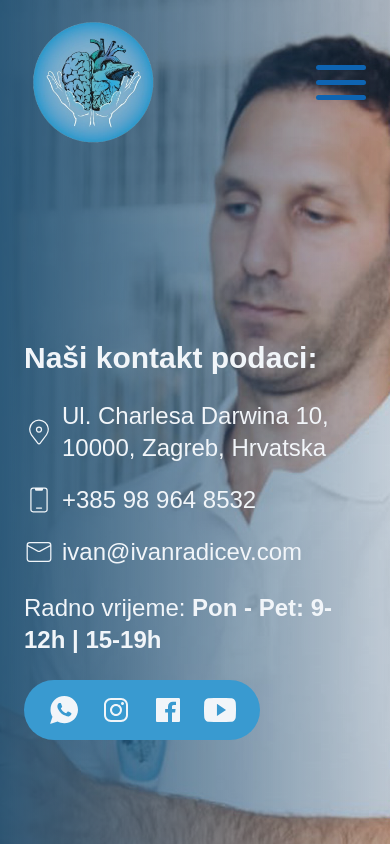
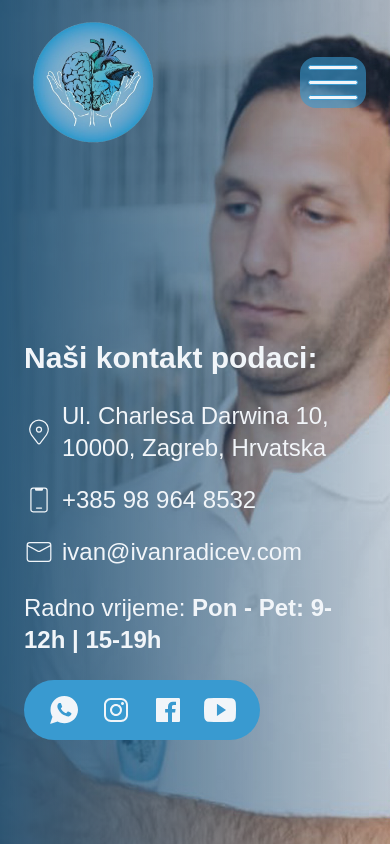
Before and after one commit to Tessio94/zivotbezboli, a Next.js app: page / in a window 390 px wide. Shown: the top 844 px of the page. Built offline with nearby package versions, Linux system fonts and the light colour scheme.

Commit message:
changed colors for hamb menu

```diff
--- a/components/Header.tsx
+++ b/components/Header.tsx
@@ -199,26 +199,26 @@
       </div>
 
       {/* ------------------mobile navigation---------------------------- */}
-      <div className="ml-auto block lg:hidden">
+      <div className="bg-theme1/60 ml-auto block rounded-2xl p-2 lg:hidden">
         <div
           className="relative z-50 h-[35px] w-12.5 rotate-0 cursor-pointer transition-all duration-300 ease-in-out"
           onClick={() => setHambActive((prev) => !prev)}
         >
           <span
             className={cn(
-              "bg-theme3 transition-300 absolute left-0 block h-[5px] w-full rounded-[9px] transition-all ease-in-out",
+              "transition-300 border-theme1 absolute left-0 block h-[5px] w-full rounded-[9px] border bg-slate-100 transition-all ease-in-out",
               hambActive ? "top-[16px] rotate-135" : "top-0 rotate-0",
             )}
           ></span>
           <span
             className={cn(
-              "bg-theme3 transition-300 absolute top-[15px] block h-[5px] w-full rotate-0 rounded-[9px] transition-all ease-in-out",
+              "transition-300 border-theme1 absolute top-[15px] block h-[5px] w-full rotate-0 rounded-[9px] border bg-slate-100 transition-all ease-in-out",
               hambActive ? "-left-[60px] opacity-0" : "left-0 opacity-100",
             )}
           ></span>
           <span
             className={cn(
-              "bg-theme3 transition-300 absolute left-0 block h-[5px] w-full rounded-[9px] transition-all ease-in-out",
+              "transition-300 border-theme1 absolute left-0 block h-[5px] w-full rounded-[9px] border bg-slate-100 transition-all ease-in-out",
               hambActive ? "top-[16px] -rotate-135" : "top-[30px] rotate-0",
             )}
           ></span>
--- a/components/Homepage/Carousel.tsx
+++ b/components/Homepage/Carousel.tsx
@@ -3,7 +3,7 @@
 import React from "react";
 import useEmblaCarousel from "embla-carousel-react";
 import Autoplay from "embla-carousel-autoplay";
-import Image from "next/image";
+import Image, { ImageLoader } from "next/image";
 import Link from "next/link";
 import { CiLocationOn, CiMail, CiMobile3 } from "react-icons/ci";
 import { motion } from "motion/react";
```
